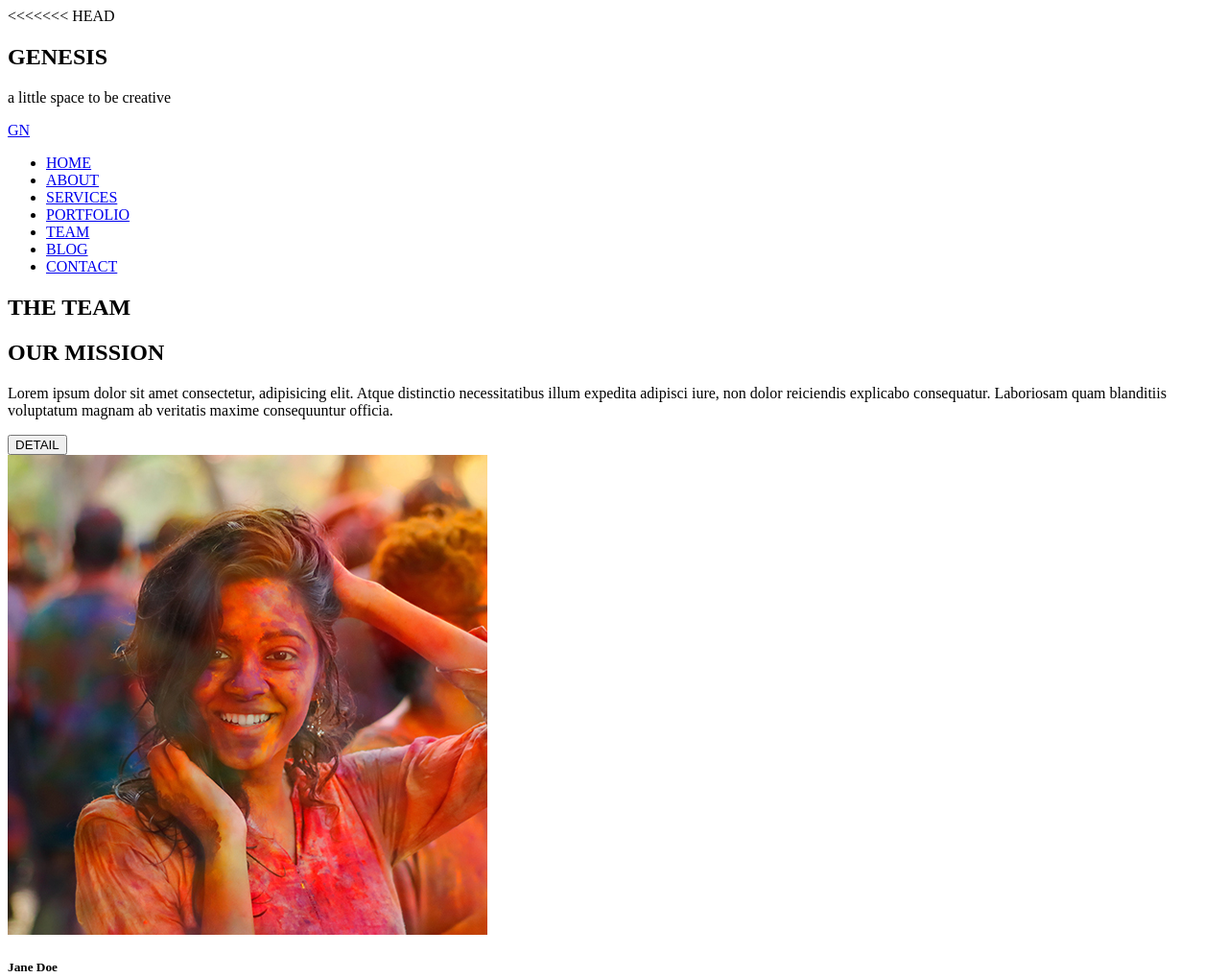
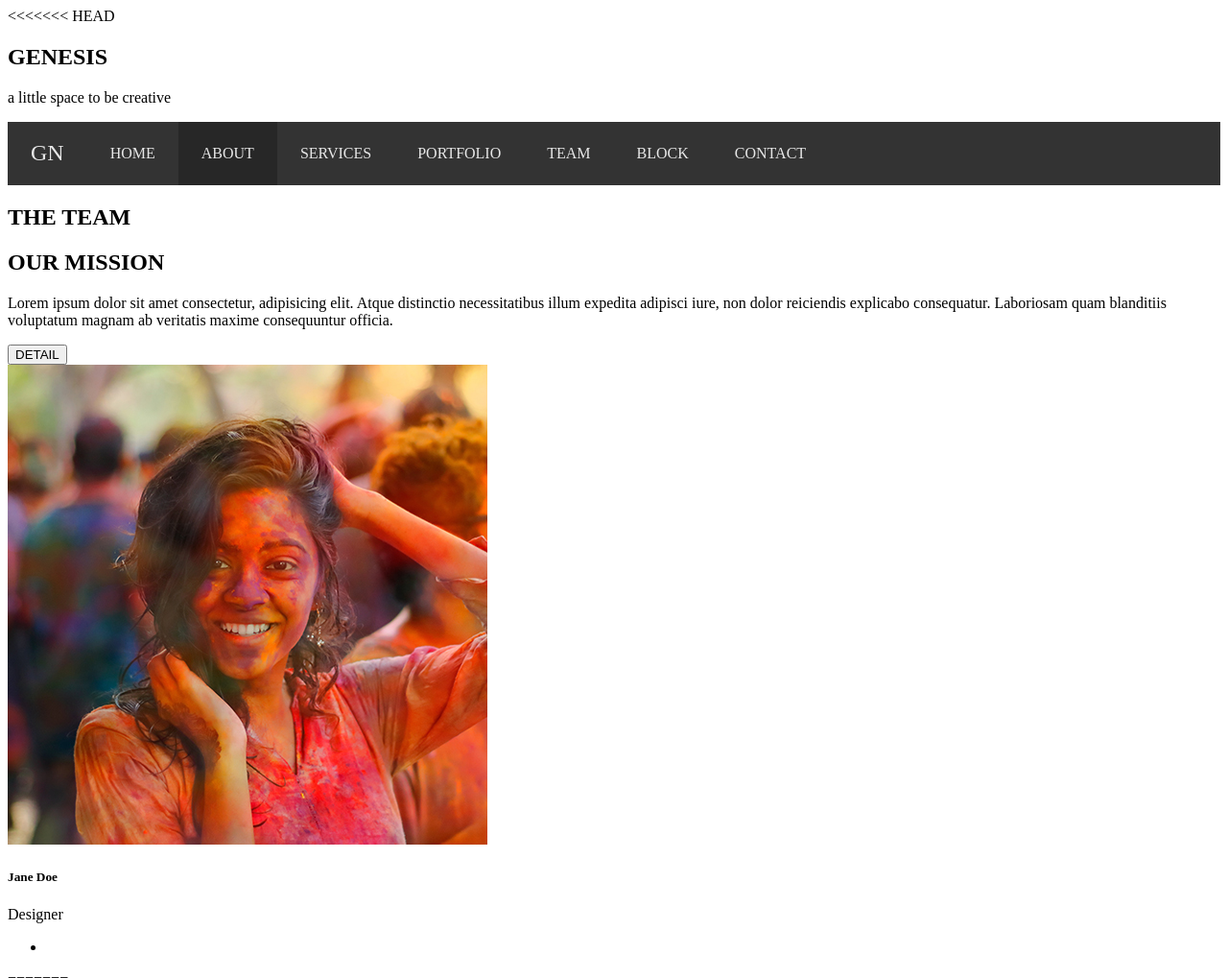
Before and after one commit to codeConverters21/Genesis-Project-Starter, a plain HTML site: page index.html in a window 1280 px wide. Shown: the top 1019 px of the page at 96% size. Drawn offline with Linux system fonts and the light colour scheme.

Commit message:
Add simple navbar

```diff
--- a/css/style.css
+++ b/css/style.css
@@ -0,0 +1,37 @@
+/* NAVBAR Section */
+.navbar a {
+  text-decoration: none;
+  color: #e7e7e7;
+}
+
+.navbar {
+  background-color: #333333;
+  display: flex;
+  align-items: center;
+}
+.navbar ul {
+  margin: 0;
+  padding: 0;
+  list-style-type: none;
+  display: flex;
+  align-items: center;
+}
+
+.navbar .brand {
+  display: block;
+  color: #e7e7e7;
+  padding: 0 24px;
+  font-size: 24px;
+}
+.navbar ul li a {
+  color: #e7e7e7;
+  padding: 24px;
+  display: block;
+}
+
+.navbar ul a:hover,
+.navbar ul a:focus,
+.navbar ul .active {
+  background-color: #272727;
+}
+/* END NAVBAR Section */
--- a/index.html
+++ b/index.html
@@ -33,47 +33,36 @@
 
     <!-- END HERO Section -->
 
-    <!-- HEADER Section -->
-
+    <!-- NAVBAR Section -->
     <header>
-      <nav class="nav">
-        <div class="container navbar">
-          <a href="#hero" class="logo">GN</a>
-          <ul class="nav-list">
-            <li class="nav-item">
-              <a href="#hero" class="nav-link">HOME</a>
+      <nav class="navbar">
+        <a href="#" class="brand">GN</a>
+        <ul>
+          <li>
+            <a href="#">HOME</a>
           </li>
-            <li class="nav-item">
-              <a href="#about" class="nav-link">ABOUT</a>
+          <li>
+            <a href="#" class="active">ABOUT</a>
           </li>
-            <li class="nav-item">
-              <a href="#services" class="nav-link">SERVICES</a>
+          <li>
+            <a href="#">SERVICES</a>
           </li>
-            <li class="nav-item">
-              <a href="#portfolio" class="nav-link">PORTFOLIO</a>
+          <li>
+            <a href="#">PORTFOLIO</a>
           </li>
-            <li class="nav-item">
-              <a href="#team" class="nav-link">TEAM</a>
+          <li>
+            <a href="#">TEAM</a>
           </li>
-            <li class="nav-item">
-              <a href="#blog" class="nav-link">BLOG</a>
+          <li>
+            <a href="#">BLOCK</a>
           </li>
-            <li class="nav-item">
-              <a href="#contact" class="nav-link">CONTACT</a>
+          <li>
+            <a href="#">CONTACT</a>
           </li>
         </ul>
-
-          <div class="navbar-toggler">
-            <div class="line line1"></div>
-            <div class="line line2"></div>
-            <div class="line line3"></div>
-          </div>
-        </div>
       </nav>
     </header>
-
-    <!-- END HEADER Section -->
-    <!-- TEAM Section -->
+    <!-- END NAVBAR Section -->
 
     <section id="team">
       <div class="container">
```
Lines whose indentation alone changed are shown as unchanged.
